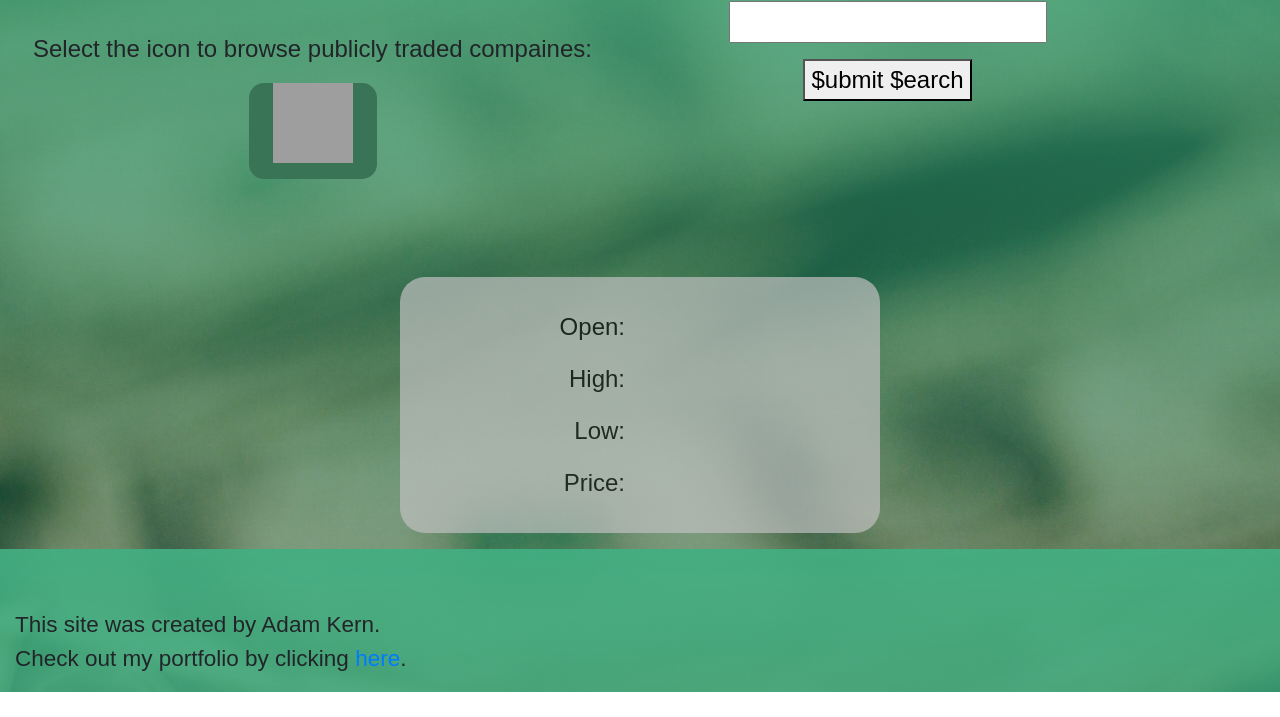
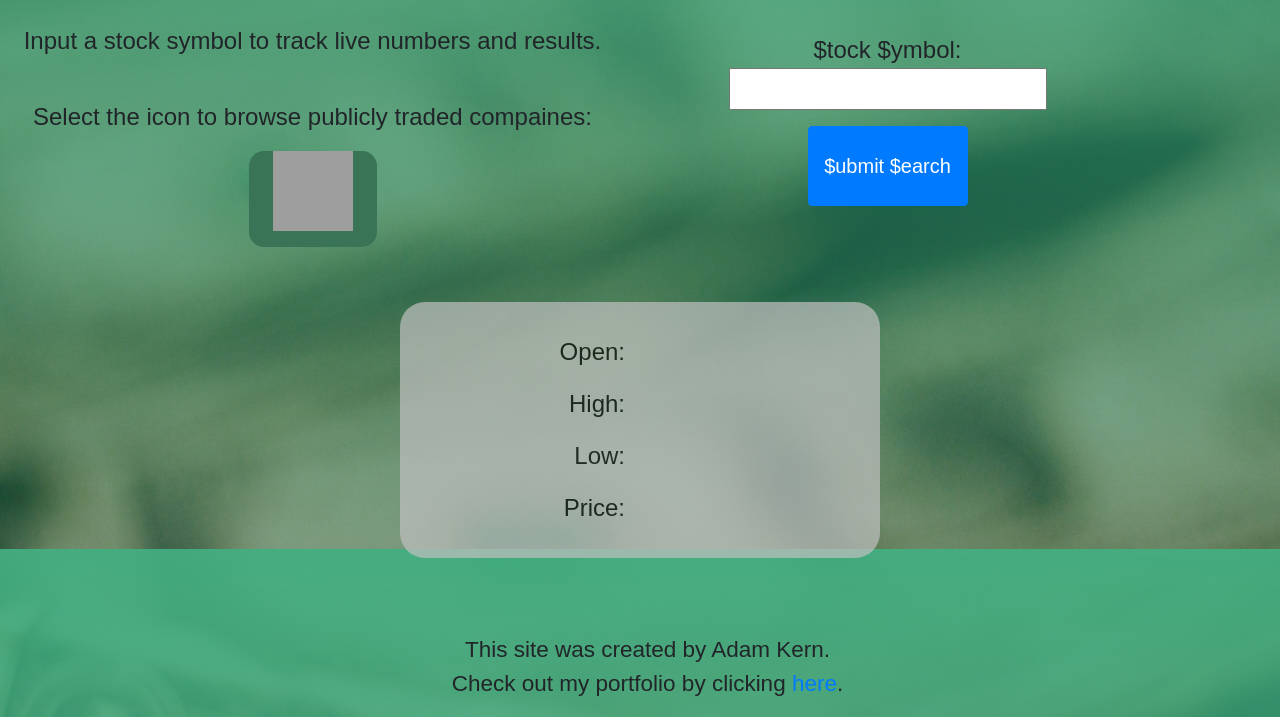
Before and after one commit to adam-kern/stock-market-api-ack, a plain HTML site: page index.html in a window 1280 px wide. Shown: the part 251-968 px from the top of the page. Before the commit the page ends 943 px from the top, so only its background shows below. Drawn offline with nearby package versions, Linux system fonts and the light colour scheme; grey boxes are pictures that could not be loaded; a web font is replaced by a local one.

Commit message:
second commit

```diff
--- a/index.html
+++ b/index.html
@@ -15,7 +15,7 @@
     </div>
 </header>
 <div class="row">
-<div id=intro class="col-md-6">
+<div id=intro class="col-lg-6">
     <h2>Instructions:</h2>
     <br>
     <p>Input a stock symbol to track live numbers and results.</p>
@@ -27,14 +27,14 @@
     </a>
     </div>
 </div>
-<div id=intro class="col-md-6">
+<div id=intro class="col-lg-6">
 <form>
     <p>
         <label for="search"></label>$tock $ymbol: </label>
         <input type="text" id="search" class="search">
     </p>
     <p>
-        <button class="submit">$ubmit $earch</button>
+        <button type="submit" id='greenButton' class="btn btn-primary">$ubmit $earch</button>
     </p>
 </form>
 </div>
@@ -53,7 +53,7 @@
     </div>
 </div>
 <footer>
-    <p>This site was created by Adam Kern. <br>Check out my portfolio by clicking <a href="https://adam-kern.github.io">here</a>.</p>
+    <p>This site was created by Adam Kern. <br>Check out my portfolio by clicking <a href="https://adam-kern.github.io" target="blank">here</a>.</p>
 </footer>
 
 <script type="text/javascript" src="stocks.js"></script>
--- a/stocks.css
+++ b/stocks.css
@@ -19,6 +19,10 @@ header {
 
 #intro {
     text-align: center;
+}
+
+h1 {
+    font-size: 6em;
 }
 
 p {
@@ -49,7 +53,13 @@ form {
     text-align: center;
     padding-top: 5em;
     padding-right: 10em;
-    padding-bottom: 10em;
+    padding-bottom: 5em;
+}
+#greenButton {
+    width: 8em;
+    height: 4em;
+    text-align: center;
+    font-size: 20px;
 }
 
 #catergories {
@@ -79,4 +89,5 @@ footer {
     padding-top: 5em;
     font-size: 15px;
     padding-left: 1em;
+    text-align: center;
 }
--- a/stocks.js
+++ b/stocks.js
@@ -4,7 +4,7 @@ let url;
 
 let symbol = document.querySelector('.search');
 let searchForm = document.querySelector('form');
-let submitBtn = document.querySelector('.submit');
+let submitBtn = document.getElementById('greenButton');
 let stockData = document.getElementById('stockData');
 
 searchForm.addEventListener('submit', submitSearch);
@@ -28,8 +28,9 @@ function fetchResults(e) {
       console.log(keys[i]);
       let p = document.createElement('p');
       let stocks = json['Global Quote'][keys[i]];
+      // stocks = Number(stocks)/10;
       stockData.appendChild(p);
-      p.innerHTML = stocks + '<br>';
+      p.innerHTML = '$' + stocks + '<br>';
 
     }
   }
```
